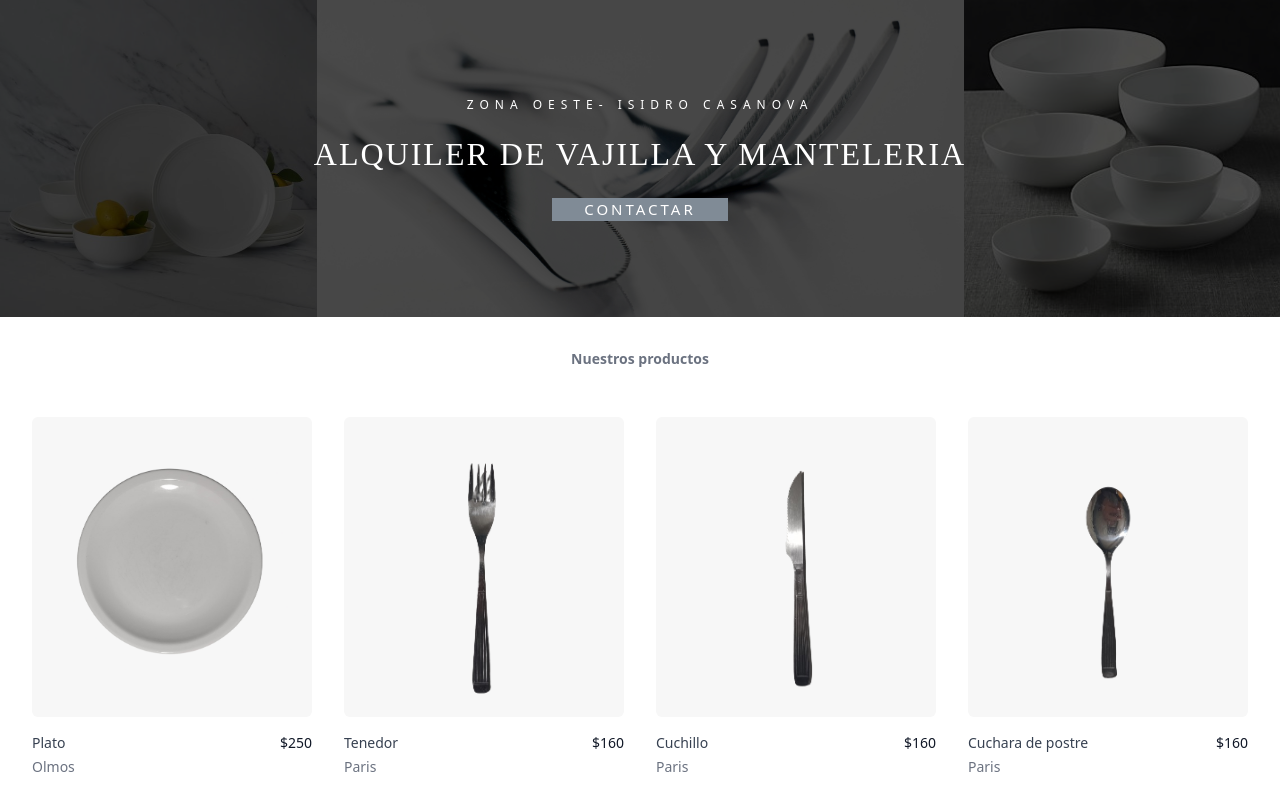
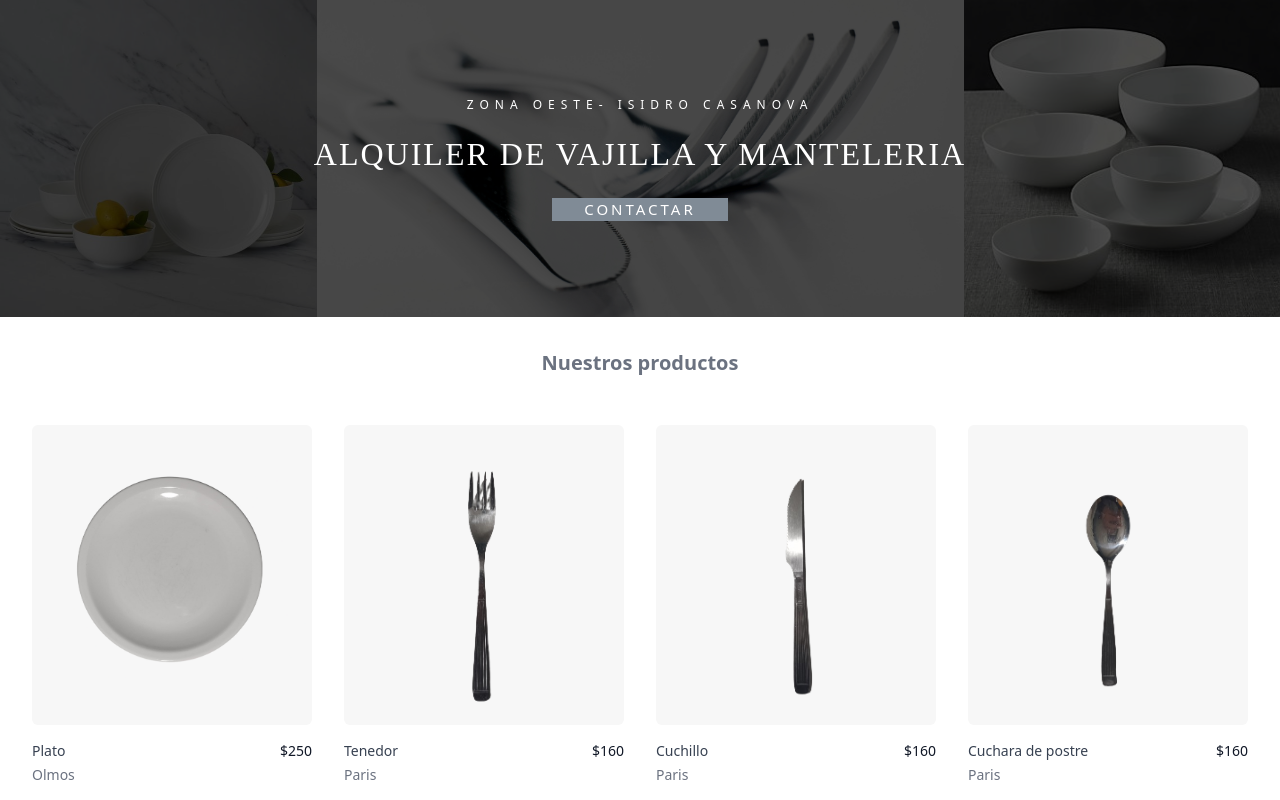
Before and after one commit to Vajilla-San-Pedro/vajilla-front, a React (Vite) app: page / in a window 1280 px wide. Shown: the top 800 px of the page. Built offline with nearby package versions, Linux system fonts and the light colour scheme.

Commit message:
update font-size

```diff
--- a/src/App.jsx
+++ b/src/App.jsx
@@ -17,7 +17,7 @@ function App() {
 
       <div className="bg-white">
         <div className="mx-auto max-w-2xl py-8 px-4 sm:px-6 lg:max-w-7xl lg:px-8">
-          <span className="text-sm font-bold text-gray-500 w-full flex items-center justify-center">
+          <span className="text-sm md:text-xl font-bold text-gray-500 w-full flex items-center justify-center">
             Nuestros productos
           </span>
           <div className="grid grid-cols-1 gap-x-6 gap-y-10 sm:grid-cols-2 lg:grid-cols-4 xl:gap-x-8">
```
